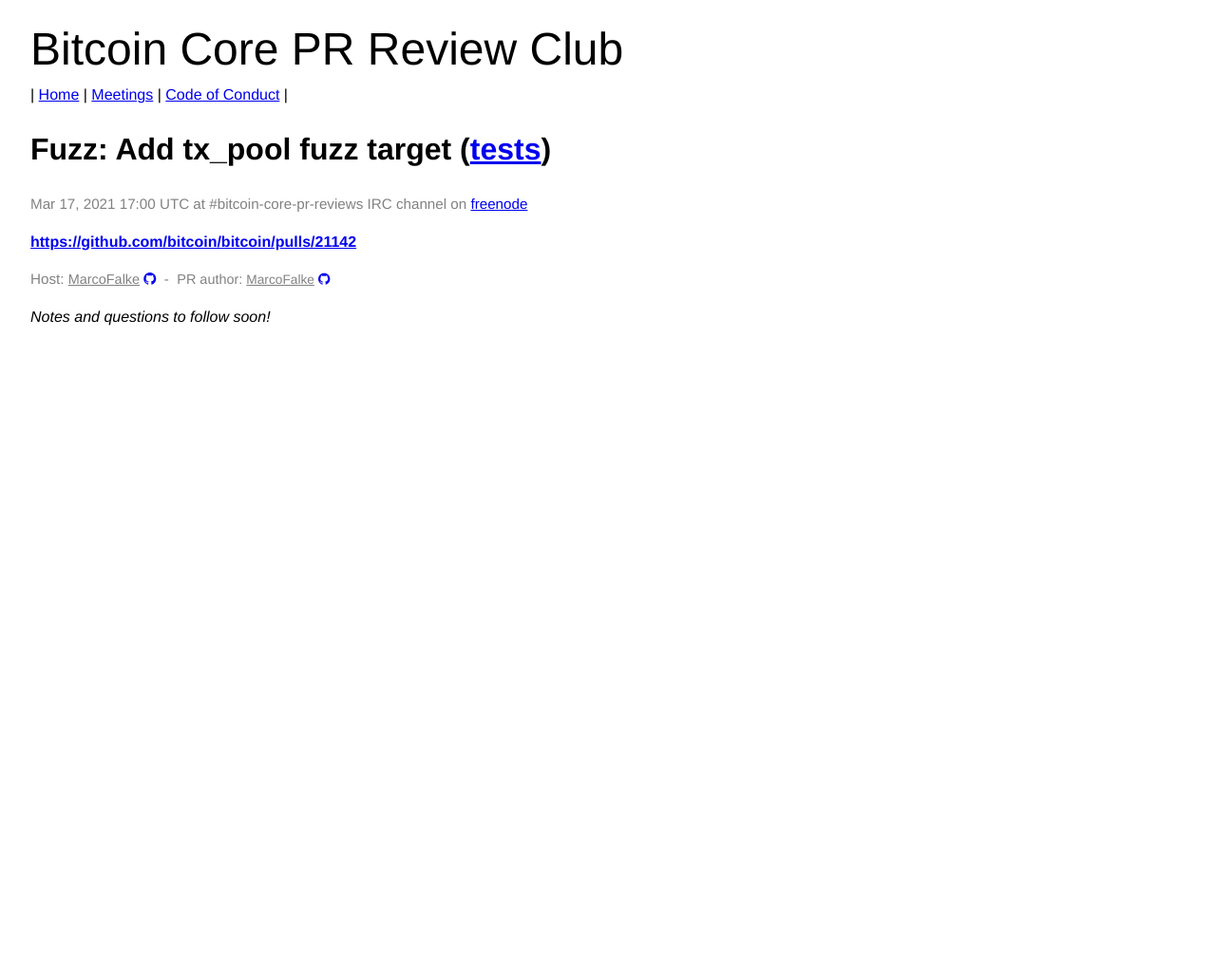
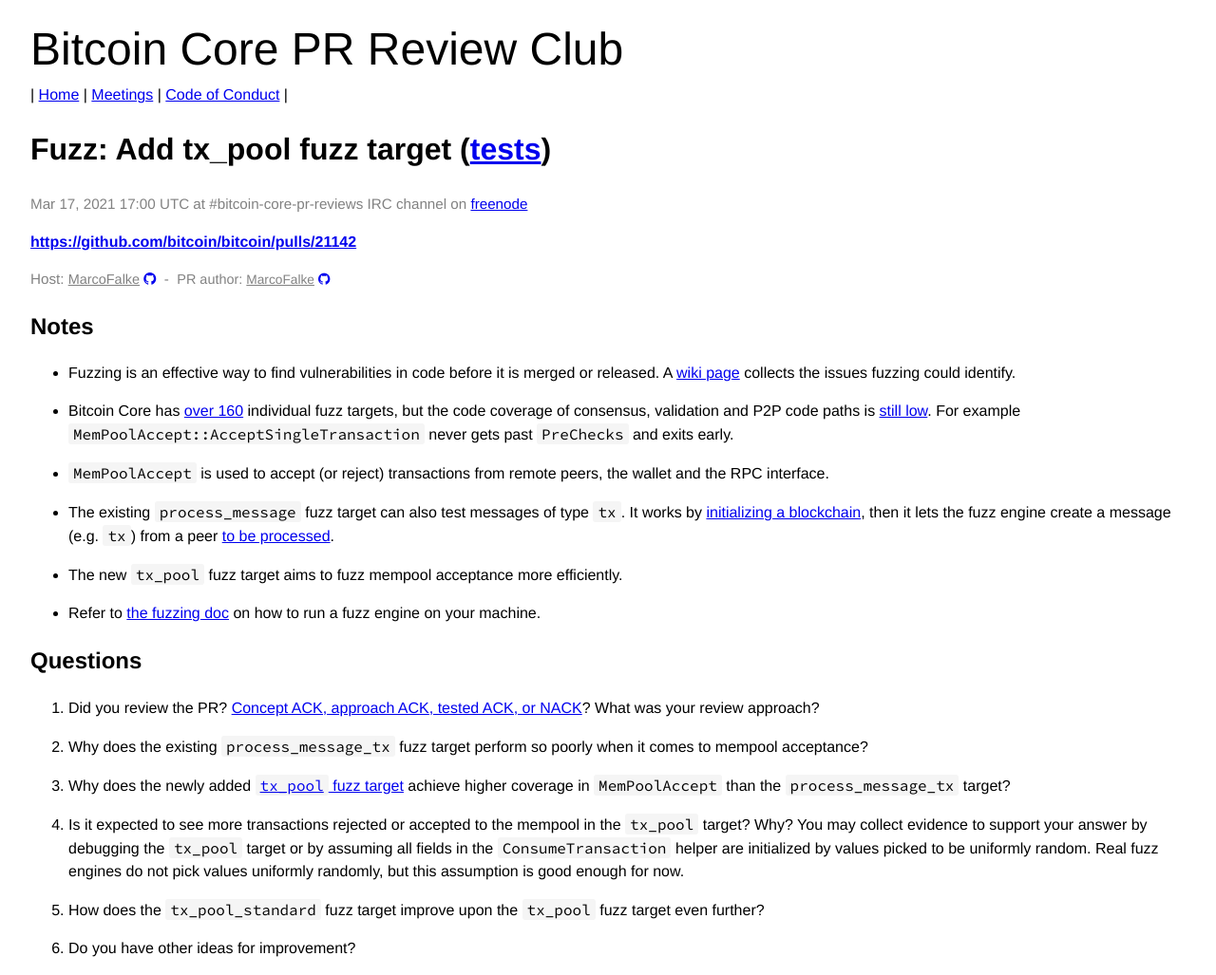
Before and after one commit to bitcoin-core-review-club/website, a Jekyll site: the page built from _posts/2021-03-17-#21142.md, in a window 1280 px wide. Shown: the whole page at 95% size. Built offline with Jekyll 4.4.1, drawn with Linux system fonts in a browser that asks for light colours; before the commit the page ends 900 px from its top, so only the background shows below that.

Commit message:
Fill in _posts/2021-03-17-#21142.md (#319)
* Fill in _posts/2021-03-17-#21142.md

* Update _posts/2021-03-17-#21142.md

Co-authored-by: Jon Atack <jon@atack.com>

* Update _posts/2021-03-17-#21142.md

* Update _posts/2021-03-17-#21142.md

* Update _posts/2021-03-17-#21142.md

Co-authored-by: Jon Atack <jon@atack.com>

Co-authored-by: Jon Atack <jon@atack.com>

```diff
--- a/_posts/2021-03-17-#21142.md
+++ b/_posts/2021-03-17-#21142.md
@@ -10,13 +10,51 @@
 commit:
 ---
 
-_Notes and questions to follow soon!_
-
-<!-- TODO: Before meeting, add notes and questions
 ## Notes
 
+- Fuzzing is an effective way to find vulnerabilities in code before it is
+  merged or released. A [wiki
+  page](https://github.com/bitcoin-core/bitcoin-devwiki/wiki/Fuzz-Trophies)
+  collects the issues fuzzing could identify.
+
+- Bitcoin Core has [over
+  160](https://github.com/bitcoin/bitcoin/tree/master/src/test/fuzz) individual
+  fuzz targets, but the code coverage of consensus, validation and P2P code
+  paths is [still
+  low](https://marcofalke.github.io/btc_cov/fuzz.coverage/index.html). For
+  example `MemPoolAccept::AcceptSingleTransaction` never gets past `PreChecks`
+  and exits early.
+
+- `MemPoolAccept` is used to accept (or reject) transactions from remote peers, the wallet and the RPC interface.
+
+- The existing `process_message` fuzz target can also test messages of type
+  `tx`. It works by [initializing a
+  blockchain](https://github.com/bitcoin/bitcoin/blob/63314b8211d795b2bf0814e244d801e74f50b152/src/test/fuzz/process_message.cpp#L63),
+  then it lets the fuzz engine create a message (e.g. `tx`) from a peer [to be
+  processed](https://github.com/bitcoin/bitcoin/blob/63314b8211d795b2bf0814e244d801e74f50b152/src/test/fuzz/process_message.cpp#L95).
+
+- The new `tx_pool` fuzz target aims to fuzz mempool acceptance more efficiently.
+
+- Refer to [the fuzzing
+  doc](https://github.com/bitcoin/bitcoin/blob/master/doc/fuzzing.md) on how to
+  run a fuzz engine on your machine.
+
 ## Questions
--->
+
+1.  Did you review the PR? [Concept ACK, approach ACK, tested ACK, or
+    NACK](https://github.com/bitcoin/bitcoin/blob/master/CONTRIBUTING.md#peer-review)?
+    What was your review approach?
+
+2. Why does the existing `process_message_tx` fuzz target perform so poorly
+   when it comes to mempool acceptance?
+
+3. Why does the newly added [`tx_pool` fuzz target](https://github.com/bitcoin/bitcoin/blob/e4e253d73007e0b680d2a473327c6fd66de4d86c/src/test/fuzz/tx_pool.cpp#L203) achieve higher coverage in `MemPoolAccept` than the `process_message_tx` target?
+
+4. Is it expected to see more transactions rejected or accepted to the mempool in the `tx_pool` target? Why? You may collect evidence to support your answer by debugging the `tx_pool` target or by assuming all fields in the `ConsumeTransaction` helper are initialized by values picked to be uniformly random. Real fuzz engines do not pick values uniformly randomly, but this assumption is good enough for now.
+
+5. How does the `tx_pool_standard` fuzz target improve upon the `tx_pool` fuzz target even further?
+
+6. Do you have other ideas for improvement?
 
 
 <!-- TODO: After meeting, uncomment and add meeting log between the irc tags
```
